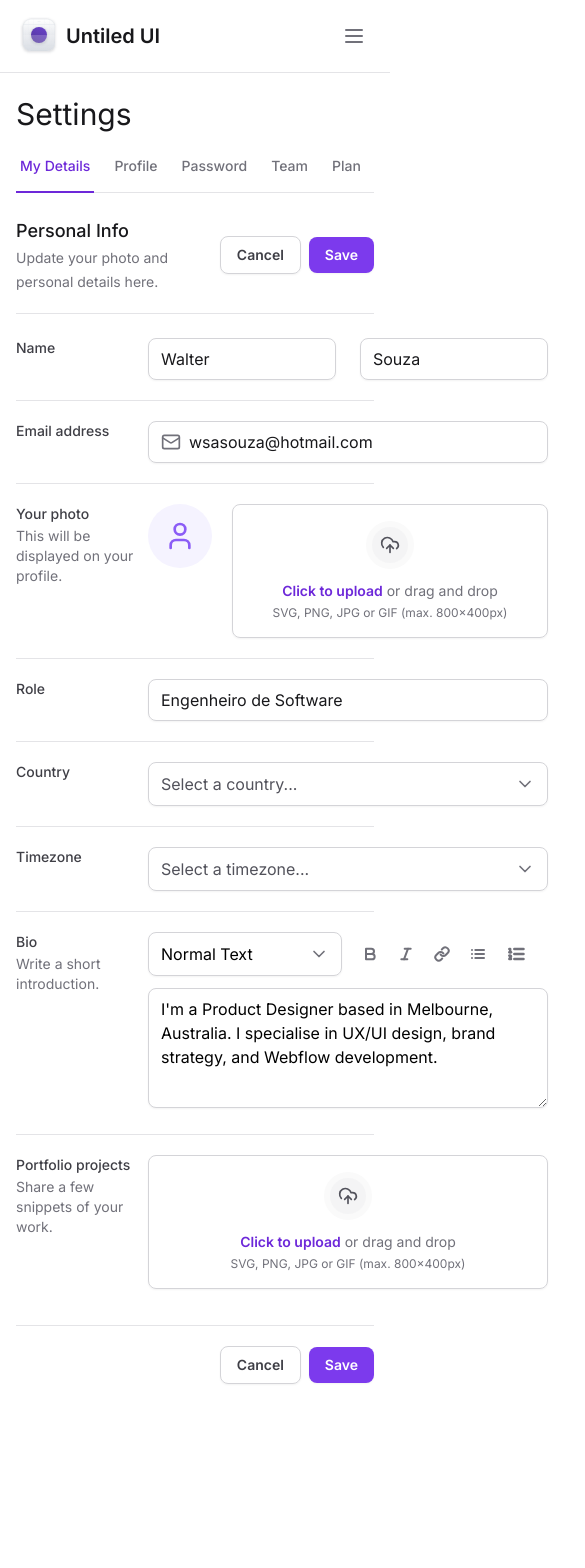
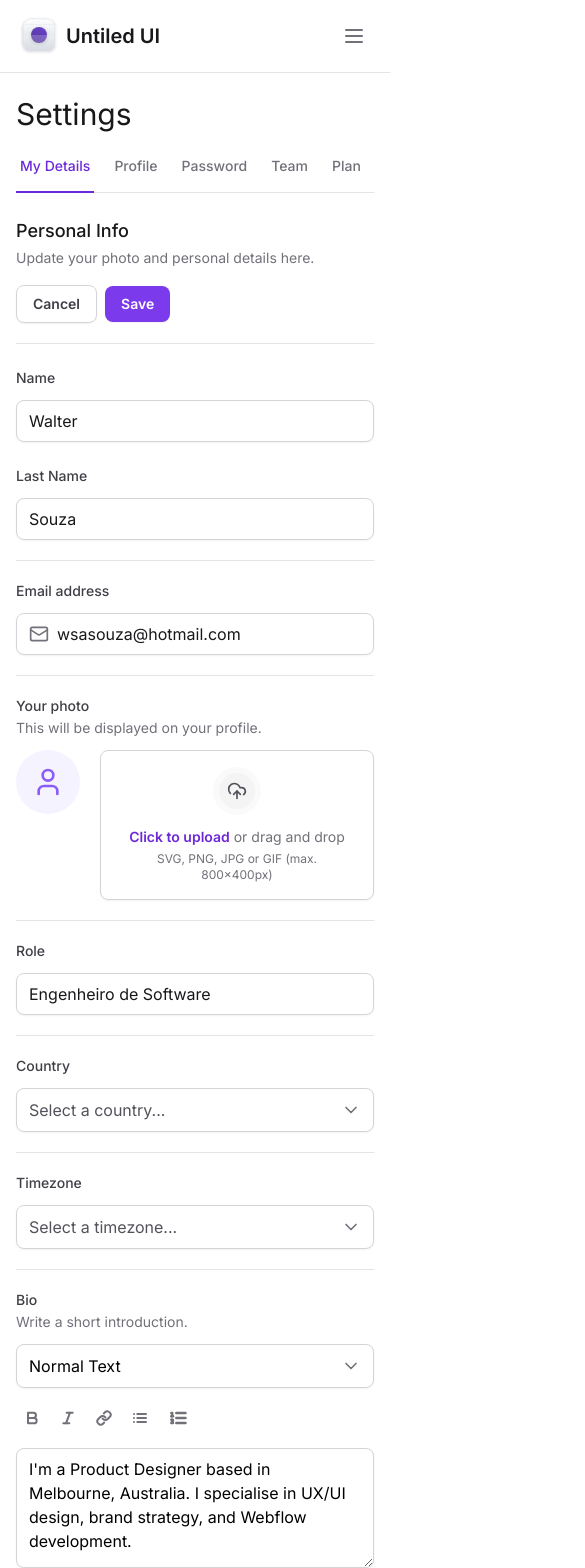
Before and after one commit to wsasouza/tailwind-tests, a Next.js app: page / in a window 390 px wide. Shown: the top 1568 px of the page, 585 px wide, since content can reach past the window. Before the commit the page ends 1432 px from the top, so only its background shows below. Built offline with nearby package versions, Linux system fonts and the light colour scheme.

Commit message:
Feat: Responsividade do formulario

```diff
--- a/src/app/page.tsx
+++ b/src/app/page.tsx
@@ -15,7 +15,7 @@
       <SettingsTabs />
 
       <div className="mt-6 flex flex-col">
-        <div className="flex items-center justify-between border-b border-zinc-200 pb-5">
+        <div className="flex flex-col justify-between gap-4 border-b border-zinc-200 pb-5 lg:flex-row lg:items-center">
           <div className="space-y-1">
             <h2 className="text-lg font-medium text-zinc-900">Personal Info</h2>
             <span className="text-sm text-zinc-500">
@@ -36,23 +36,33 @@
           id="settings"
           className="mt-6 flex w-full flex-col gap-5 divide-y divide-zinc-200"
         >
-          <div className="grid grid-cols-form gap-3">
+          <div className="flex flex-col gap-3 lg:grid lg:grid-cols-form">
             <label
               htmlFor="firstName"
               className="text-sm font-medium text-zinc-700"
             >
               Name
             </label>
-            <div className="grid grid-cols-2 gap-6">
+            <div className="flex flex-col gap-6 lg:grid lg:grid-cols-2">
               <Input.Root>
                 <Input.Control id="firstName" defaultValue="Walter" />
               </Input.Root>
-              <Input.Root>
-                <Input.Control defaultValue="Souza" />
-              </Input.Root>
+
+              <div className="flex flex-col gap-3 lg:block">
+                <label
+                  htmlFor="lastName"
+                  className="text-sm font-medium text-zinc-700 lg:sr-only"
+                >
+                  Last Name
+                </label>
+
+                <Input.Root>
+                  <Input.Control id="lastName" defaultValue="Souza" />
+                </Input.Root>
+              </div>
             </div>
           </div>
-          <div className="grid grid-cols-form gap-3 pt-5">
+          <div className="flex flex-col gap-3 pt-5 lg:grid lg:grid-cols-form">
             <label
               htmlFor="email"
               className="text-sm font-medium text-zinc-700"
@@ -70,7 +80,7 @@
               />
             </Input.Root>
           </div>
-          <div className="grid grid-cols-form gap-3 pt-5">
+          <div className="flex flex-col gap-3 pt-5 lg:grid lg:grid-cols-form">
             <label
               htmlFor="photo"
               className="space-y-0.5 text-sm font-medium text-zinc-700"
@@ -86,7 +96,7 @@
               <FileInput.Control />
             </FileInput.Root>
           </div>
-          <div className="grid grid-cols-form gap-3 pt-5">
+          <div className="flex flex-col gap-3 pt-5 lg:grid lg:grid-cols-form">
             <label htmlFor="role" className="text-sm font-medium text-zinc-700">
               Role
             </label>
@@ -98,7 +108,7 @@
               />
             </Input.Root>
           </div>
-          <div className="grid grid-cols-form gap-3 pt-5">
+          <div className="flex flex-col gap-3 pt-5 lg:grid lg:grid-cols-form">
             <label
               htmlFor="country"
               className="text-sm font-medium text-zinc-700"
@@ -115,7 +125,7 @@
               </Select>
             </div>
           </div>
-          <div className="grid grid-cols-form gap-3 pt-5">
+          <div className="flex flex-col gap-3 pt-5 lg:grid lg:grid-cols-form">
             <label
               htmlFor="timezone"
               className="text-sm font-medium text-zinc-700"
@@ -147,7 +157,7 @@
               </Select>
             </div>
           </div>
-          <div className="grid grid-cols-form gap-3 pt-5">
+          <div className="flex flex-col gap-3 pt-5 lg:grid lg:grid-cols-form">
             <label
               htmlFor="bio"
               className="space-y-0.5 text-sm font-medium text-zinc-700"
@@ -158,7 +168,7 @@
               </p>
             </label>
             <div className="space-y-3">
-              <div className="grid grid-cols-2 gap-3">
+              <div className="flex flex-col gap-3 lg:grid lg:grid-cols-2">
                 <Select placeholder="" defaultValue="normal">
                   <SelectItem
                     value="normal"
@@ -192,7 +202,7 @@
               <TextArea id="bio" />
             </div>
           </div>
-          <div className="grid grid-cols-form gap-3 pt-5">
+          <div className="flex flex-col gap-3 pt-5 lg:grid lg:grid-cols-form">
             <label
               htmlFor="formProjects"
               className="space-y-0.5 text-sm font-medium text-zinc-700"
```
